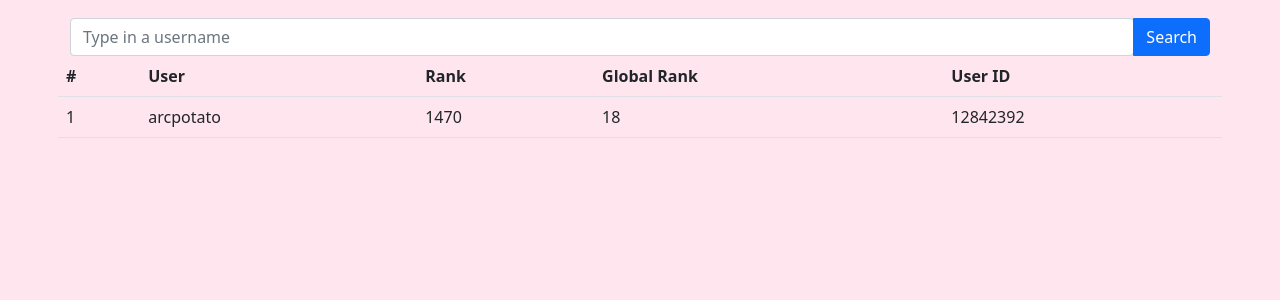
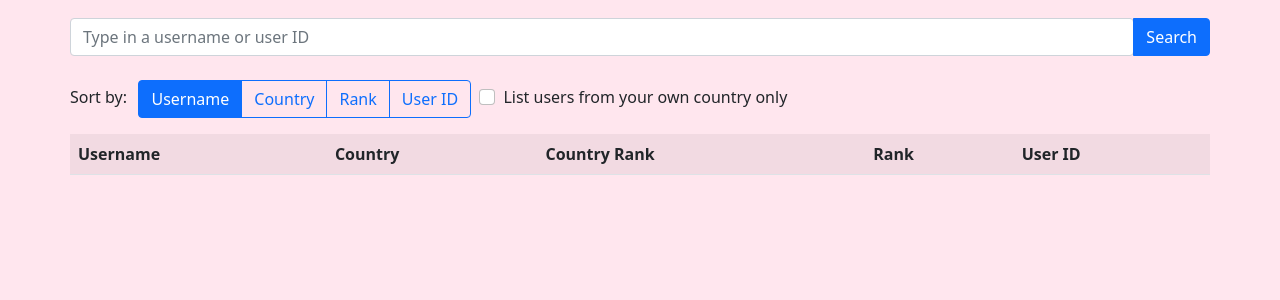
Before and after one commit to arcs1ne/rhythmgamedb, a Flask app: page /user in a window 1280 px wide. Shown: the part 68-368 px from the top of the page. Run offline with Flask 2, Linux system fonts and the light colour scheme; the visitor is signed in with stand-in values (Sample User, id 1); lists and menus that the app fills with data are empty; some libraries are stand-ins or nearby versions.

Commit message:
user & song search functions complete

```diff
--- a/app.py
+++ b/app.py
@@ -279,13 +279,38 @@ def index():
 def tournament():
     return render_template("tournament.html")
 
-@app.route("/song")
+@app.route("/song", methods = ['GET', 'POST'])
 def song():
-    return render_template("song.html")
+    sortby = "titlesort"
+    searchstr = ""
+    romanized = False
 
-@app.route("/user")
+    if request.method == "POST":
+        print(request.form)
+        searchstr = request.form['search']
+        sortby = request.form['sortby']
+        romanized = 'romanized' in request.form
+    cur = mysql.connection.cursor()
+    cur.execute("call listSongs(%s, %s, %s)", (searchstr, sortby, romanized))
+    songs = cur.fetchall()
+    return render_template('song.html', songs = songs, searchstr = searchstr, sortby = sortby, romanized = romanized)
+
+@app.route("/user", methods = ['GET', 'POST'])
 def user():
-    return render_template("user.html")
+    country = session['country']
+    sortby = "usersort"
+    countryonly = False
+    searchstr = ""
+
+    if request.method == "POST":
+        searchstr = request.form['search']
+        sortby = request.form['sortby']
+        countryonly = 'countryonly' in request.form
+
+    cur = mysql.connection.cursor()
+    cur.execute("call listUsers(%s, %s, %s, %s)", (searchstr, sortby, countryonly, country))
+    records = cur.fetchall()
+    return render_template('user.html', user = records, searchstr = searchstr, sortby = sortby, countryonly = countryonly)
 
 @app.route("/register", methods=['GET','POST'])
 def register():
@@ -293,17 +318,18 @@ def register():
     if request.method == 'POST' and 'name' in request.form and 'password' in request.form:
         username = request.form['name']
         password = request.form['password']
+        cfmpassword = request.form['cfmpassword']
         country = request.form['country']
-        if password != request.form['cfmpassword']:
+        if password != cfmpassword:
             msg = "The passwords do not match!"
-            return render_template('register.html', msg=msg, countries = countrydict)
+            return render_template('register.html', msg=msg, countries = countrydict, username=username, password=password, cfmpassword=cfmpassword)
         cursor = mysql.connection.cursor(MySQLdb.cursors.DictCursor)
         temp = 'INSERT INTO user (username, password, country, globalrank, countryrank, ranklastupdated, mainmode) VALUES (%s, %s, %s, %s, %s, %s, %s)'
         val = (username, password, country, None, None, datetime.now().strftime("%Y-%m-%d %H:%M:%S"), 0)
         cursor.execute(temp, val)
         mysql.connection.commit()
         return redirect(url_for('login'))
-    return render_template("register.html", countries = countrydict)
+    return render_template("register.html", countries = countrydict, username = "", password = "", cfmpassword = "")
 
 @app.route('/login', methods=['GET', 'POST'])
 def login():
@@ -319,12 +345,15 @@ def login():
         cursor.execute('SELECT * FROM user WHERE username = %s AND password = %s', (username, password,))
         # Fetch one record and return result
         account = cursor.fetchone()
+        cursor.close()
         # If account exists in accounts table in out database
         if account:
             # Create session data, we can access this data in other routes
             session['loggedin'] = True
             session['userid'] = account['userid']
             session['username'] = account['username']
+            session['country'] = account['country']
+            print(session)
             # Redirect to home page
             return render_template("basic.html", name=session['username'])
         else:
--- a/templates/basic.html
+++ b/templates/basic.html
@@ -12,7 +12,7 @@
 <div class="d-flex p-1 mb-4 rounded-3 w-100">
     <div class="py-5 ms-auto">
         <h1 class="display-5 fw-bold">See mapsets and songs used in tournaments</h1>
-        <p class="fs-4 text-end" >Check if other tournaments have used the same maps and songs!</p>
+        <p class="fs-4 text-end " >Check if other tournaments have used the same maps and songs!</p>
     </div>
 </div>
 <hr>
--- a/templates/register.html
+++ b/templates/register.html
@@ -7,9 +7,9 @@
             <h1 class="fs-1 fw-bold">Register for an account here!</h1>
         </div>
         <form action="/register" method="post">
-            <div class="form-outline mb-3"><input name = "name" type="text" id="form3Example3" class="form-control form-control-lg" placeholder="Username" required/></div>
-            <div class="form-outline mb-3"><input name = "password" type="password" id="form3Example4" class="form-control form-control-lg"placeholder="Password" required/></div>
-            <div class="form-outline mb-3"><input name = "cfmpassword" type="password" id="form3Example5" class="form-control form-control-lg"placeholder="Confirm password" required/></div>
+            <div class="form-outline mb-3"><input {% if username != "" %} value = {{ username }}{% endif %} name = "name" type="text" id="form3Example3" class="form-control form-control-lg" placeholder="Username" required/></div>
+            <div class="form-outline mb-3"><input {% if password != "" %} value = {{ password }}{% endif %} name = "password" type="password" id="form3Example4" class="form-control form-control-lg"placeholder="Password" required/></div>
+            <div class="form-outline mb-3"><input {% if cfmpassword != "" %} value = {{ cfmpassword }}{% endif %} name = "cfmpassword" type="password" id="form3Example5" class="form-control form-control-lg"placeholder="Confirm password" required/></div>
             <h4 class="mt-2 pt-1">Select your country:</h4></br>
             <select name="country">
                 {% for key, value in countries.items() %}
--- a/templates/user.html
+++ b/templates/user.html
@@ -4,29 +4,48 @@
 
     <div class="row pt-3 pb-3">
         <div class="col-sm">
-            <div class="input-group mx-auto">
-                <input type="search" class="form-control rounded" size="50" placeholder="Type in a username" aria-label="Search" aria-describedby="search-addon" />
-                <button type="button" class="btn btn-primary">Search</button>
-            </div>
-        </div>
+
+            <form action="/user" method="post">
+                <div class="input-group mx-auto">
+                        <input type="search" class="form-control rounded" name="search" size="50" placeholder="Type in a username or user ID" aria-label="Search" aria-describedby="search-addon" value = {{ searchstr }} ></input>
+                        <button type="submit" class="btn btn-primary">Search</button>
+                </div></br>
+                Sort by: &nbsp;
+                <div class="btn-group">
+                    <input type="radio" class="btn-check" name="sortby" id="usersort" value="usersort" autocomplete="off" {% if sortby == 'usersort' %} checked {% endif %}>
+                    <label class="btn btn-outline-primary" for="usersort">Username</label>
+
+                    <input type="radio" class="btn-check" name="sortby" id="countrysort" value="countrysort" autocomplete="off" {% if sortby == 'countrysort' %} checked {% endif %}>
+                    <label class="btn btn-outline-primary" for="countrysort">Country</label>
+
+                    <input type="radio" class="btn-check" name="sortby" id="ranksort" value="ranksort" autocomplete="off" {% if sortby == 'ranksort' %} checked {% endif %}>
+                    <label class="btn btn-outline-primary" for="ranksort">Rank</label>
+
+                    <input type="radio" class="btn-check" name="sortby" id="idsort" value="idsort" autocomplete="off" {% if sortby == 'idsort' %} checked {% endif %}>
+                    <label class="btn btn-outline-primary" for="idsort">User ID</label>
+                </div>&nbsp;
+                <div class="form-check" style="display: inline-block;">
+                    <input class="form-check-input" type="checkbox" value="" name="countryonly" id="countryonly" {% if countryonly %} checked {% endif %}>
+                    <label class="form-check-label" for="countryonly">
+                        List users from your own country only
+                    </label>
+                </div>
+            </form>
+        </div></br>
+    </div>
+
+
         <table class="table table-striped table-hover">
-            <thead>
-                <tr>
-                <th scope="col">#</th>
-                <th scope="col">User</th>
-                <th scope="col">Rank</th>
-                <th scope="col">Global Rank</th>
-                <th scope="col">User ID</th>
-                </tr>
-                <tr>
-                <td>1</td>
-                <td>arcpotato</td>
-                <td>1470</td>
-                <td>18</td>
-                <td>12842392</td>
-                </tr>
-            </thead>
+            <tr><th>Username</th><th>Country</th><th>Country Rank</th><th>Rank</th><th>User ID</th></tr>
+            {% for i in user %}
+             <tr>
+                <td>{{ i[0] }}</td>
+                <td>{{ i[1] }}</td>
+                <td>{{ i[3] }}</td>
+                <td>{{ i[2] }}</td>
+                <td>{{ i[4] }}</td>
+             </tr>
+            {% endfor %}
         </table>
     </div>
-
 {% endblock %}
```
Also changed, not shown: templates/song.html (+41 -21 lines).
